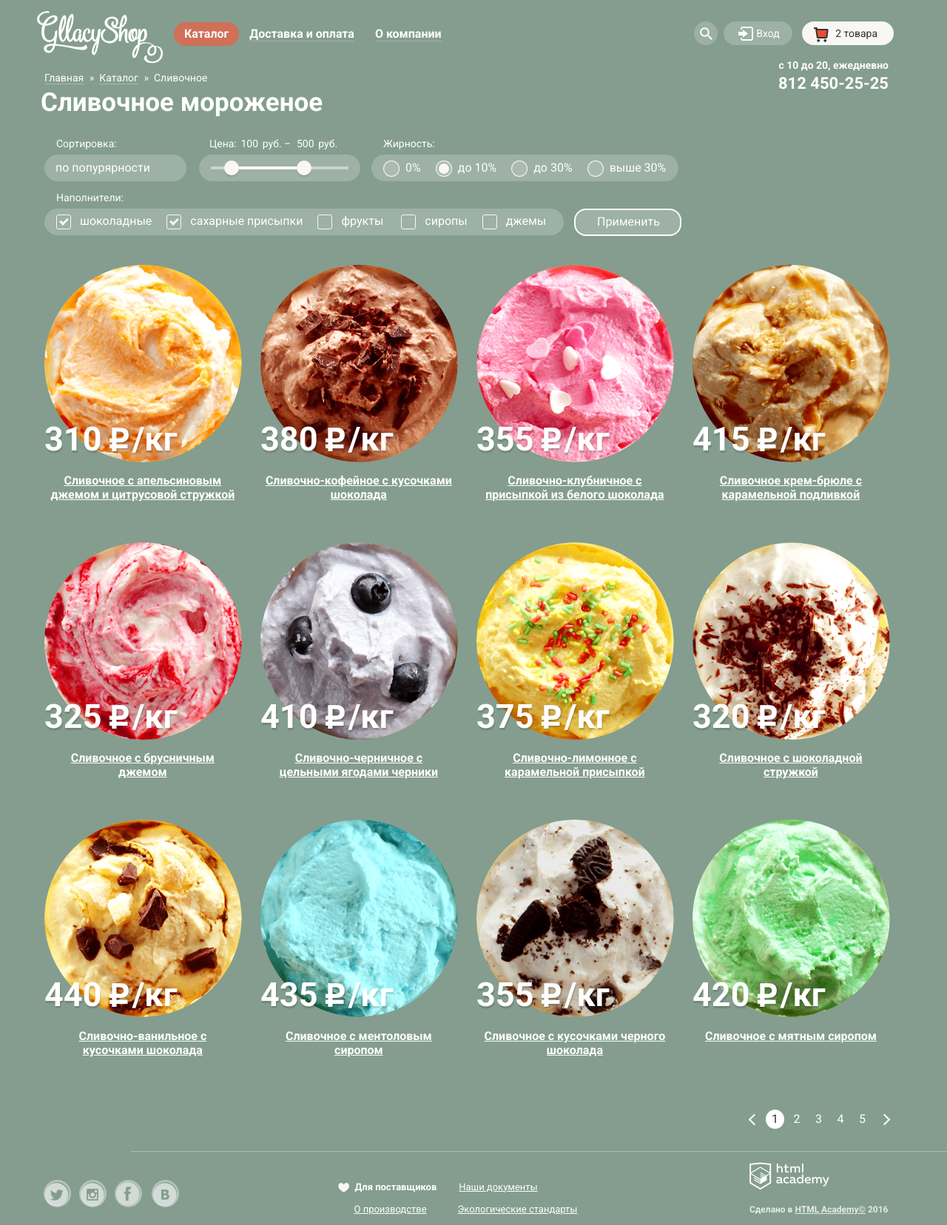
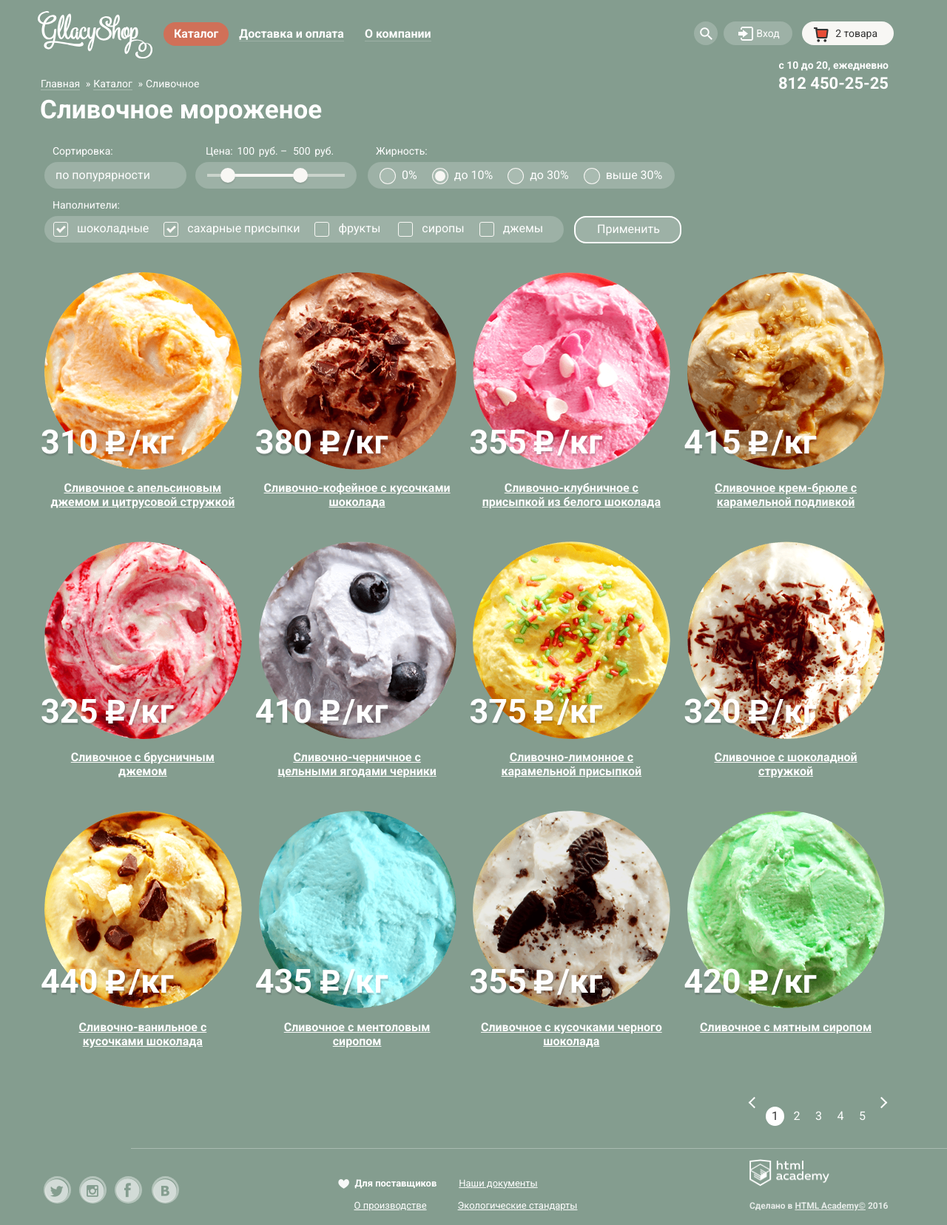
Before and after one commit to SashaKa/Gllacy, a plain HTML site: page catalog.html in a window 1280 px wide. Shown: the top 1656 px of the page at 74% size. Drawn offline with Linux system fonts and the light colour scheme.

Commit message:
some changes after validation

```diff
--- a/catalog.html
+++ b/catalog.html
@@ -4,7 +4,7 @@
         <meta charset="utf-8">
         <link href="css/normalize.css" rel="stylesheet">
         <link href="https://fonts.googleapis.com/css?family=Roboto:400,700&amp;subset=cyrillic" rel="stylesheet">
-        <link href="css/mini.css" rel="stylesheet">
+        <link href="css/style.css" rel="stylesheet">
         <title>Каталог мороженого собственного производства</title>
     </head>
     <body>
@@ -12,7 +12,7 @@
             <div class="container clearfix">
 				<div class="catalog-logo">
 					<a class="logo-link" href="index.html">
-                		<img class="logo" src="img/logo.svg" width="170" height="80" alt="Gllacy Shop">
+                		<img class="logo" src="img/logo.svg" width="155" height="64" alt="Gllacy Shop">
 					</a>
 					</div>
                 <nav class="main-navigation">
@@ -386,7 +386,7 @@
                 </section>
                 <section class="footer-copyright">
                     <a class="copyright-link" href="https://htmlacademy.ru">
-						<img class="developer" src="img/logo-html.png" width="108" height="38" alt="Html-academy">
+						<img class="developer" src="img/logo-html.png" width="108" height="37" alt="Html-academy">
 					</a>
                     <p>Сделано в
                     <a class="btn-logo" href="https://htmlacademy.ru">HTML Academy&copy;</a> 2016
--- a/css/style.css
+++ b/css/style.css
@@ -60,9 +60,10 @@ body #btn-1,
 }
 .slide-title {
     width: 700px;
-    margin: 0 auto;
+    margin: 0 auto 9px;
     font-weight: 800;
     font-size: 60px;
+    line-height: 60.35px;
 }
 .slide-btn {
     display: inline-block;
@@ -70,6 +71,7 @@ body #btn-1,
     font-weight: 600;
     font-size: 32px;
     line-height: 44px;
+    margin-bottom: 7px;
     vertical-align: top;
     color: #ffffff;
     text-decoration: none;
@@ -108,6 +110,12 @@ body #btn-1,
     z-index: 20;
     font-size: 0;
 }
+.slider-controls label:hover {
+    background-color: #b2c1b7;
+}
+.slider-controls label:active {
+    background-color: #ffffff;
+}
 #btn-1:checked ~ .site-wrapper #slide1,
 #btn-2:checked ~ .site-wrapper #slide2,
 #btn-3:checked ~ .site-wrapper #slide3 {
@@ -130,15 +138,7 @@ body #btn-1,
 #btn-3:checked ~ .site-wrapper label[for="btn-3"] {
     background-color: #ffffff;
 }
-.page-title {
-    color: #fff;
-    font-family: "Roboto", "Arial", sans-serif;
-    font-size: 35px;
-    font-weight: 700;
-    line-height: 41px;
-    margin: 4px -5px 27px;
-    padding: 0;
-}
+
 /*ХЕДЕР*/
 
 .main-header {
@@ -154,8 +154,8 @@ body #btn-1,
 }
 .container .logo {
     float: left;
-    margin-top: 10px;
-    margin-left: -10px;
+    margin-top: 15px;
+    margin-left: -9px;
 }
 .logo-link {
     margin: 0;
@@ -178,6 +178,7 @@ body #btn-1,
 }
 .main-navigation li {
     display: inline-block;
+    vertical-align: top;
     font-size: 16px;
     line-height: 18px;
     position: relative;
@@ -675,7 +676,15 @@ label[for="email"] {
     transform: rotate(-45deg);
 }
 /*CATALOG*/
-
+.page-title {
+    color: #fff;
+    font-family: "Roboto","Arial",sans-serif;
+    font-size: 35px;
+    font-weight: 700;
+    line-height: 41px;
+    margin: 6px -6px 27px;
+    padding: 0;
+}
 .link-dark {
     text-decoration: none;
     color: #323232;
@@ -689,7 +698,8 @@ label[for="email"] {
 }
 .breadcrumbs {
     font-size: 0;
-    margin-top: -13px;
+    margin-left: -5px;
+    padding-top: 6px;
     width: 560px;
 }
 .breadcrumbs-link {
@@ -698,7 +708,7 @@ label[for="email"] {
     line-height: 16px;
     color: #ffffff;
     display: inline-block;
-    margin-right: 21px;
+    margin-right: 18px;
     position: relative;
     vertical-align: top;
     text-decoration: none;
@@ -732,9 +742,7 @@ label[for="email"] {
 .selection-form fieldset {
     display: inline-block;
     vertical-align: top;
-    margin: 0;
-    margin-right: 17px;
-    margin-bottom: 14px;
+    margin: 0 12px 14px 0;
     padding: 0;
     border: none;
     font-size: 16px;
@@ -749,7 +757,7 @@ fieldset:active {
     border: none;
 }
 .selection-form legend {
-    margin-left: 16px;
+     margin-left: 11px;
     margin-bottom: 7px;
     font-size: 14px;
     line-height: 16px;
@@ -952,10 +960,7 @@ input[name="fatness"]:disabled:checked ~ .fatness-value:hover::before {
     margin-right: 14px;
 }
 .filler .customize-form {
-    padding-left: 16px;
-    padding-right: 14px;
-    padding-top: 8px;
-    padding-bottom: 3px;
+    padding: 8px 14px 3px 12px;
     min-width: 702px;
     max-width: 710px;
     font-size: 0;
@@ -1030,6 +1035,7 @@ input[name="fatness"]:disabled:checked ~ .fatness-value:hover::before {
     padding-top: 7px;
     padding-bottom: 8px;
     padding-left: 29px;
+
     padding-right: 27px;
     font-size: 16px;
     line-height: 18px;
@@ -1069,7 +1075,8 @@ input[name="fatness"]:disabled:checked ~ .fatness-value:hover::before {
     float: left;
     margin-bottom: 29px;
     margin-top: 28px;
-    margin-right: 26px;
+    margin-right: 23px;
+    margin-left: -3px;
     min-height: 201px;
     padding: 14px 20px;
     position: relative;
@@ -1085,6 +1092,7 @@ article .banner-right {
 .btn.banner-btn {
     float: right;
     padding: 11px 22px;
+
 
 
 }
@@ -1118,8 +1126,8 @@ article .banner-right {
     display: inline-block;
     position: relative;
     font-size: 16px;
-    margin-right: 2.3%;
-    margin-bottom: 35px;
+    margin-bottom: 24px;
+    margin-right: 2.1%;
     width: 23.25%;
     vertical-align: top;
     min-height: 274px;
@@ -1133,9 +1141,9 @@ article .banner-right {
     height: 405px;
     left: -13px;
     position: absolute;
-    top: 0;
+    top: 9px;
     width: 293px;
-    z-index: 20;
+    opacity: 0.5;
 }
 .product:hover::after {
     display: block;
@@ -1181,7 +1189,8 @@ article .banner-right {
     position: absolute;
     font-size: 45px;
     line-height: 45px;
-    bottom: 13px;
+    bottom: 19px;
+    left: -5px;
     text-shadow: 1px 3px 1px rgba(49, 50, 53, .2);
 }
 .product:nth-child(4n) {
@@ -1380,6 +1389,7 @@ label[for="subscription-email"] {
 }
 .news {
     display: inline-block;
+    vertical-align: top;
     font-size: 24px;
     line-height: 30px;
     padding-left: 19px;
@@ -1448,6 +1458,7 @@ iframe {
 }
 .feedback-adress {
     display: inline-block;
+    vertical-align: top;
     box-sizing: border-box;
     width: 300px;
     min-height: 305px;
@@ -1531,12 +1542,10 @@ iframe {
 /*ПАГИНАТОР*/
 
 .paginator {
-    display: inline-block;
-    margin-left: 945px;
-    margin-right: 9px;
-    margin-bottom: 47px;
+    margin: 20px 9px 47px 945px;
     padding-left: 30px;
     padding-right: 16px;
+    padding-top: 19px;
     position: relative;
 }
 .disabled,
@@ -1567,7 +1576,7 @@ iframe {
     border-left: 2px solid #fff;
     height: 9px;
     position: absolute;
-    top: 8px;
+    top: 28px;
     width: 9px;
 }
 .current-page,
@@ -1580,7 +1589,7 @@ iframe {
     color: #323232;
 }
 .next-page {
-    right: -7px;
+    right: 14px;
     -webkit-transform: rotate(-135deg);
     transform: rotate(-135deg);
 }
```
Also changed, not shown: index.html (+3 -3 lines).
